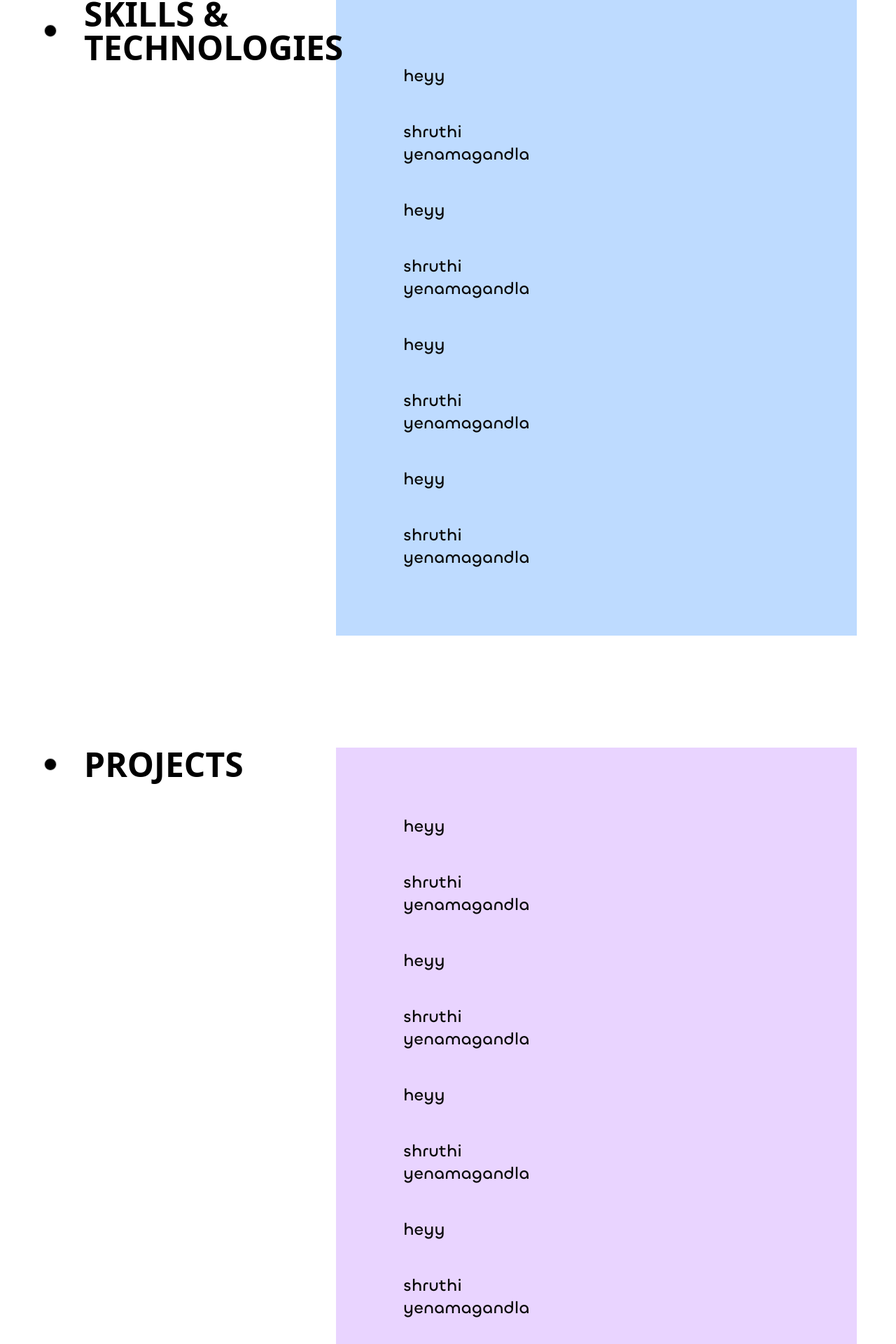
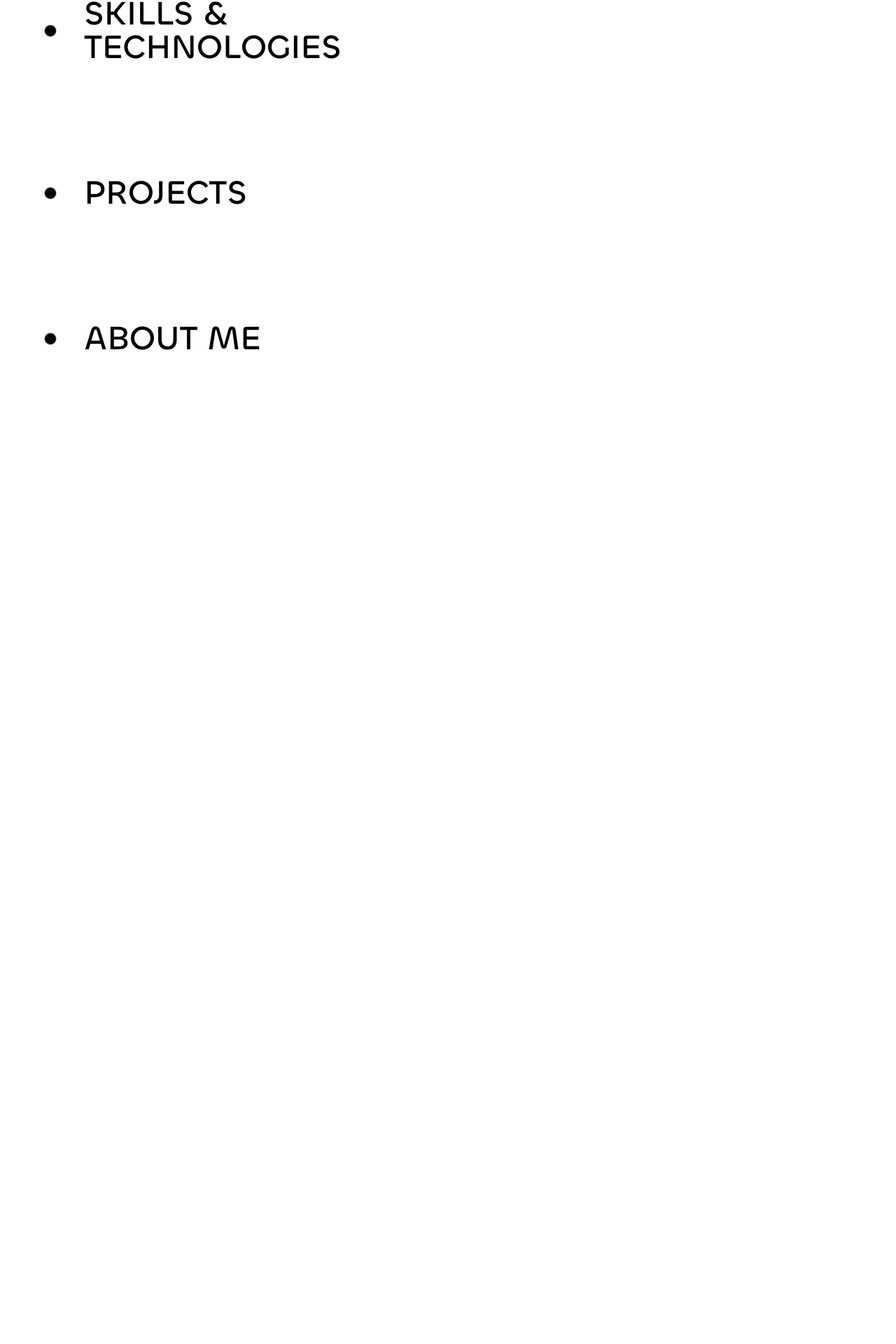
Before and after one commit to Shruthi1935/CSGirls_WebDev_Workshop, a Next.js app in the folder my-portfolio/: page / in a window 1280 px wide. Shown: the part 964-2884 px from the top of the page at 70% size. After the commit the page ends 1552 px from the top, so only its background shows below. Built offline with nearby package versions, Linux system fonts and the light colour scheme.

Commit message:
Updated landing page, entire timeline fixed for adding content, notes updated, added smooth scrolling

```diff
--- a/my-portfolio/app/globals.css
+++ b/my-portfolio/app/globals.css
@@ -40,6 +40,10 @@
 
 .font-chillax {
   font-family: 'Chillax', sans-serif;
+}
+
+html {
+  scroll-behavior: smooth;
 }
 
 :root {
--- a/my-portfolio/app/page.js
+++ b/my-portfolio/app/page.js
@@ -1,7 +1,7 @@
 import { FaGithub, FaLinkedin, FaFileAlt} from "react-icons/fa";
 import React from "react";
 import { Timeline } from "@/components/ui/timeline";
-import Image from "next/image";
+import "./globals.css";
 
 
 export default function Home() {
@@ -11,16 +11,7 @@ export default function Home() {
       title: "SKILLS & TECHNOLOGIES",
       content: (
         <section id="Skills" className="bg-blue-200">
-          <div className="flex flex-col space-y-12 p-24">
-            <div id="sGreeting" className="font-chillax text-2xl"> heyy </div>
-            <div id="Name" className="font-chillax text-2xl"> shruthi <br/> yenamagandla </div>
-            <div id="sGreeting" className="font-chillax text-2xl"> heyy </div>
-            <div id="Name" className="font-chillax text-2xl"> shruthi <br/> yenamagandla </div>
-            <div id="sGreeting" className="font-chillax text-2xl"> heyy </div>
-            <div id="Name" className="font-chillax text-2xl"> shruthi <br/> yenamagandla </div>
-            <div id="sGreeting" className="font-chillax text-2xl"> heyy </div>
-            <div id="Name" className="font-chillax text-2xl"> shruthi <br/> yenamagandla </div>
-          </div>
+
         </section>
       ),
     },
@@ -28,17 +19,8 @@ export default function Home() {
     {
       title: "PROJECTS",
       content: (
-        <section id="Skills" className="bg-purple-200">
-          <div className="flex flex-col space-y-12 p-24">
-            <div id="sGreeting" className="font-chillax text-2xl"> heyy </div>
-            <div id="Name" className="font-chillax text-2xl"> shruthi <br/> yenamagandla </div>
-            <div id="sGreeting" className="font-chillax text-2xl"> heyy </div>
-            <div id="Name" className="font-chillax text-2xl"> shruthi <br/> yenamagandla </div>
-            <div id="sGreeting" className="font-chillax text-2xl"> heyy </div>
-            <div id="Name" className="font-chillax text-2xl"> shruthi <br/> yenamagandla </div>
-            <div id="sGreeting" className="font-chillax text-2xl"> heyy </div>
-            <div id="Name" className="font-chillax text-2xl"> shruthi <br/> yenamagandla </div>
-          </div>
+        <section id="Projects" className="bg-purple-200">
+
         </section>
       ),
     },
@@ -46,17 +28,8 @@ export default function Home() {
     {
       title: "ABOUT ME",
       content: (
-        <section id="Skills" className="bg-green-200">
-          <div className="flex flex-col space-y-12 p-24">
-            <div id="sGreeting" className="font-chillax text-2xl"> heyy </div>
-            <div id="Name" className="font-chillax text-2xl"> shruthi <br/> yenamagandla </div>
-            <div id="sGreeting" className="font-chillax text-2xl"> heyy </div>
-            <div id="Name" className="font-chillax text-2xl"> shruthi <br/> yenamagandla </div>
-            <div id="sGreeting" className="font-chillax text-2xl"> heyy </div>
-            <div id="Name" className="font-chillax text-2xl"> shruthi <br/> yenamagandla </div>
-            <div id="sGreeting" className="font-chillax text-2xl"> heyy </div>
-            <div id="Name" className="font-chillax text-2xl"> shruthi <br/> yenamagandla </div>
-          </div>
+        <section id="AboutMe" className="bg-green-200">
+
         </section>
       ),
     },
@@ -70,9 +43,9 @@ export default function Home() {
           <div id="Navbar" className="w-screen top-0 py-5 px-18 border-black border-b-2">
             <div id="SectionLinks" className="flex flex-row space-x-32 justify-between">
               <div className="flex flex-row space-x-16">
-                <a href="#Skills" target="_blank" className="text-lg font-chillax"> SKILLS </a>
-                <a href="#Projects" target="_blank" className="text-lg font-chillax"> PROJECTS </a>
-                <a href="#AboutMe" target="_blank" className="text-lg font-chillax"> ABOUT ME </a>
+                <a href="#Skills" className="text-lg font-chillax"> SKILLS </a>
+                <a href="#Projects" className="text-lg font-chillax"> PROJECTS </a>
+                <a href="#AboutMe" className="text-lg font-chillax"> ABOUT ME </a>
                 <a href="/resume.pdf" download className="text-lg font-chillax"> RESUME </a>
               </div>
               <div id="SocialLinks" className="flex flex-row space-x-6">
--- a/my-portfolio/components/ui/timeline.jsx
+++ b/my-portfolio/components/ui/timeline.jsx
@@ -41,14 +41,14 @@ export const Timeline = ({
                   className="h-4 w-4 rounded-full bg-black dark:bg-neutral-800 border border-neutral-300 dark:border-neutral-700 p-2" />
               </div>
               <h3
-                className="hidden md:block text-xl md:pl-20 md:text-5xl font-bold text-black dark:text-neutral-500 ">
+                className="hidden md:block text-xl md:pl-20 md:text-5xl font-chillax text-black dark:text-neutral-500 ">
                 {item.title}
               </h3>
             </div>
 
             <div className="relative pl-20 pr-4 md:pl-4 w-full">
               <h3
-                className="md:hidden block text-2xl mb-4 text-left font-bold text-black dark:text-neutral-500">
+                className="md:hidden block text-2xl mb-4 text-left font-chillax text-black dark:text-neutral-500">
                 {item.title}
               </h3>
               {item.content}{" "}
```
Also changed, not shown: my-portfolio/app/notes.txt.
